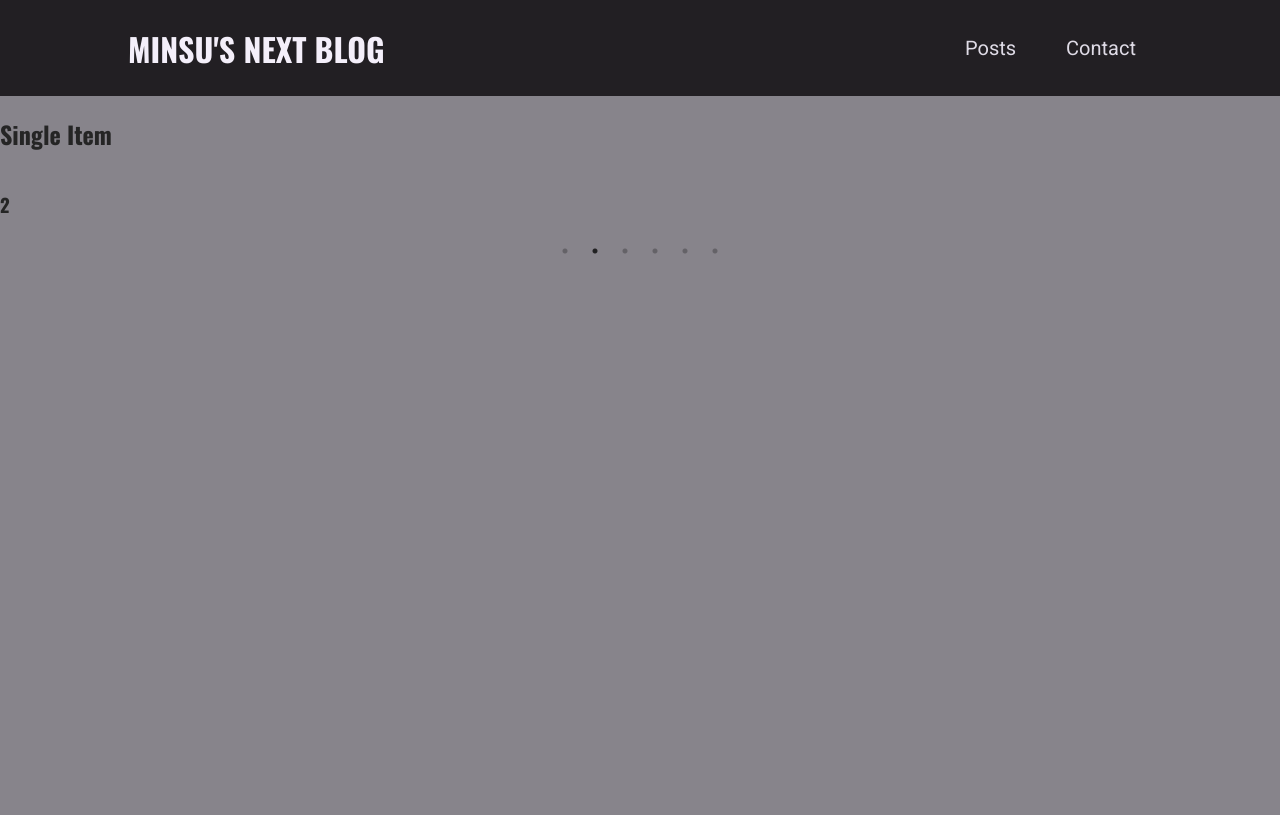
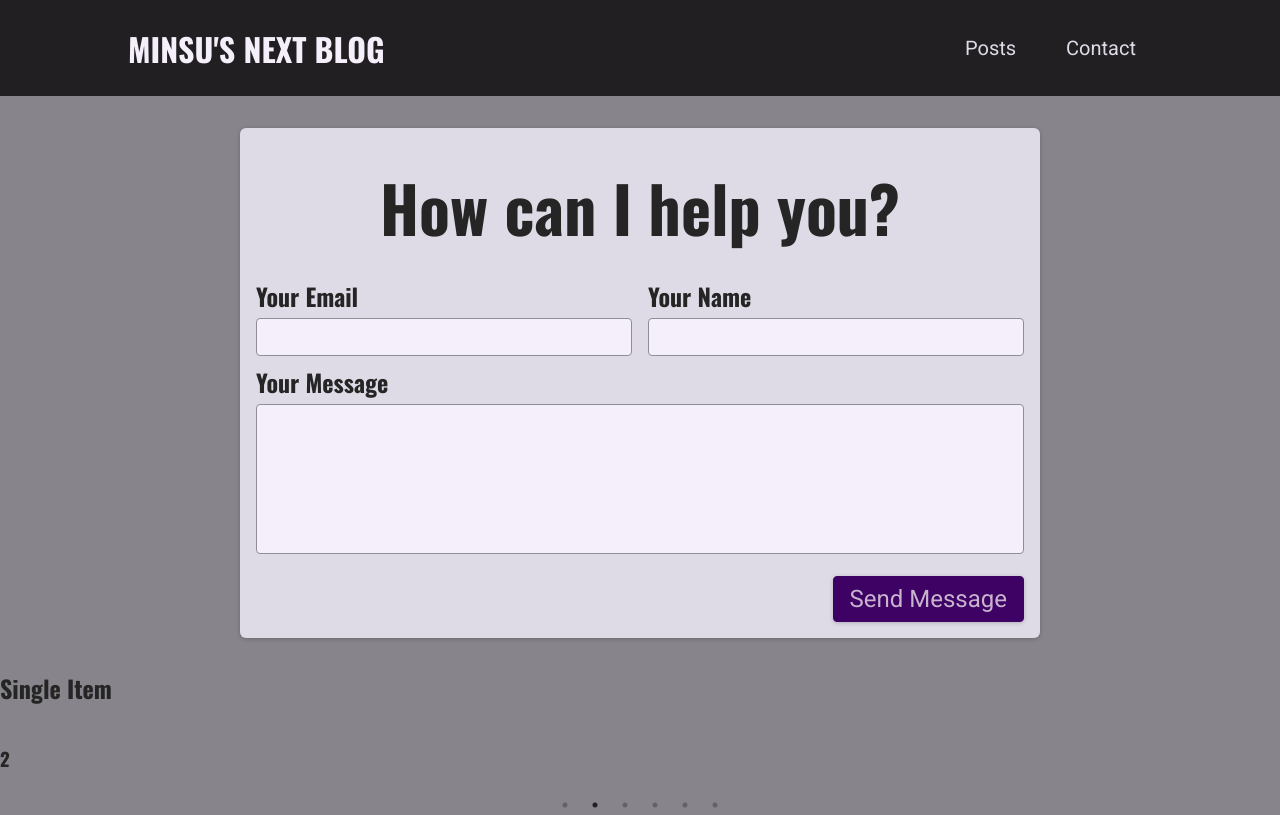
Before and after one commit to minchodang/next-practice-blog-projects, a Next.js app: page /contact in a window 1280 px wide. Shown: the top 815 px of the page. Built offline with nearby package versions, Linux system fonts and the light colour scheme.

Commit message:
Feat: contact ui (#24)

```diff
--- /dev/null
+++ b/components/contact/contact-form.tsx
@@ -0,0 +1,97 @@
+import styled from '@emotion/styled';
+
+const Contact = styled.section`
+    margin: var(--size-8) auto;
+    border-radius: 6px;
+    background-color: var(--color-grey-100);
+    width: 90%;
+    max-width: 50rem;
+    padding: var(--size-4);
+    box-shadow: 0 1px 4px rgba(0, 0, 0, 0.2);
+    font-size: var(--size-6);
+    h1 {
+        font-size: var(--size-8);
+        margin: var(--size-4) 0;
+        text-align: left;
+
+        @media (min-width: 768px) {
+            font-size: var(--size-16);
+            text-align: center;
+        }
+    }
+`;
+const Form = styled.form`
+    label {
+        display: block;
+        font-family: 'Oswald', sans-serif;
+        font-weight: bold;
+        margin: var(--size-2) 0 var(--size-1) 0;
+    }
+    input,
+    textarea {
+        font: inherit;
+        padding: var(--size-1);
+        border-radius: 4px;
+        width: 100%;
+        border: 1px solid var(--color-grey-400);
+        background-color: var(--color-grey-50);
+        resize: none;
+    }
+    button {
+        font: inherit;
+        cursor: pointer;
+        background-color: var(--color-primary-700);
+        border: 1px solid var(--color-primary-700);
+        padding: var(--size-2) var(--size-4);
+        border-radius: 4px;
+        color: var(--color-primary-50);
+        box-shadow: 0 1px 4px rgba(0, 0, 0, 0.2);
+        :hover {
+            background-color: var(--color-primary-500);
+            border-color: var(--color-primary-500);
+        }
+    }
+`;
+
+const Controls = styled.form`
+    display: flex;
+    column-gap: 1rem;
+    flex-wrap: wrap;
+`;
+const Control = styled.form`
+    flex: 1;
+    min-width: 10rem;
+`;
+const Actions = styled.form`
+    margin-top: var(--size-4);
+    text-align: right;
+`;
+
+const ContactForm = () => {
+    return (
+        <Contact>
+            <h1>How can I help you?</h1>
+            <Form>
+                <Controls>
+                    <Control>
+                        <label htmlFor={'email'}>Your Email</label>
+                        <input type={'email'} id={'email'} required />
+                    </Control>
+                    <Control>
+                        <label htmlFor={'name'}>Your Name</label>
+                        <input type={'text'} id={'name'} required />
+                    </Control>
+                </Controls>
+                <Control>
+                    <label htmlFor={'message'}>Your Message</label>
+                    <textarea id={'message'} rows={5} />
+                </Control>
+                <Actions>
+                    <button>Send Message</button>
+                </Actions>
+            </Form>
+        </Contact>
+    );
+};
+
+export default ContactForm;
--- a/pages/contact.tsx
+++ b/pages/contact.tsx
@@ -1,7 +1,5 @@
-import Head from "next/head";
-import Image from "next/image";
-import styles from "../styles/Home.module.css";
+import ContactForm from '../components/contact/contact-form';
 
 export default function ContactPage() {
-  return <div></div>;
+    return <ContactForm />;
 }
```
